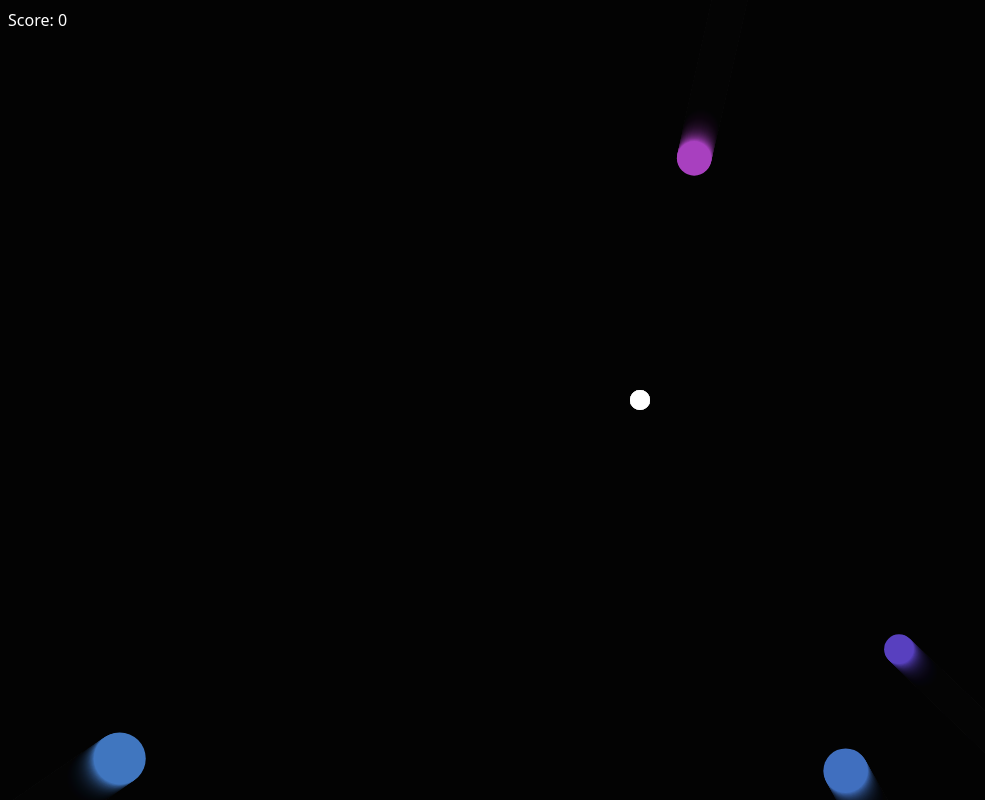
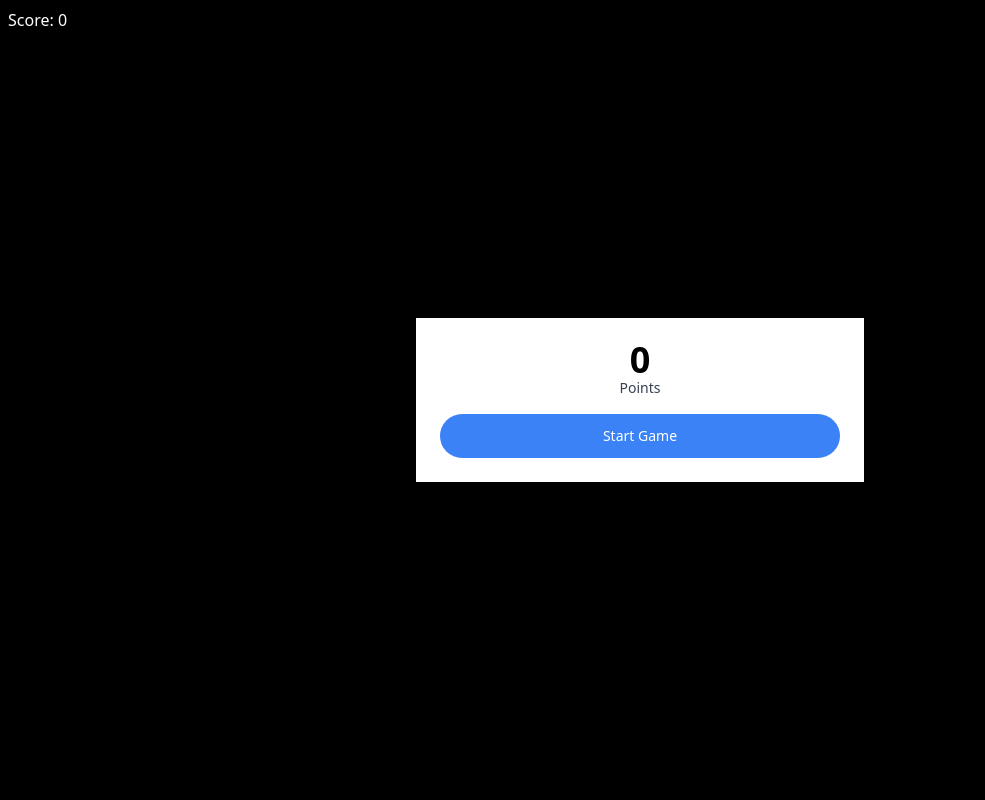
Before and after one commit to NaorBenEvgi/html5-canvas-game, a plain HTML site: page index.html in a window 1280 px wide. Shown: the whole page, without its empty margins (0-985 px from the left). Drawn offline with nearby package versions, Linux system fonts and the light colour scheme.

Commit message:
added start game button

```diff
--- a/app.js
+++ b/app.js
@@ -5,7 +5,8 @@ canvas.width = innerWidth
 canvas.height = innerHeight
 
 const scoreElement= document.querySelector('#score')
-
+const startGameButton = document.querySelector('#startGameButton')
+const modelEl = document.querySelector('#modelEl')
 class Player{
     constructor(x,y,radius,color){
         this.x = x
@@ -203,7 +204,7 @@ function animate(){
     })
 }
 
-window.addEventListener('click', (event)=>{
+addEventListener('click', (event)=>{
     const angle = Math.atan2(event.clientY - canvas.height/2, event.clientX - canvas.width/2)
     const velocity = {
         x: Math.cos(angle) * 5,
@@ -212,5 +213,9 @@ window.addEventListener('click', (event)=>{
     projectiles.push(new Projectile(canvas.width / 2, canvas.height / 2, 5, 'white',velocity))
 })
 
-animate()
-spawnEnemies()
+
+startGameButton.addEventListener('click', ()=>{
+    animate()
+    spawnEnemies()
+    modelEl.style.display = 'none'
+})
--- a/index.html
+++ b/index.html
@@ -9,8 +9,22 @@
 <link href="https://unpkg.com/tailwindcss@^2/dist/tailwind.min.css" rel="stylesheet">
 <body>
     <div class="fixed text-white ml-2 mt-2 select-none"><span>Score: </span><span id="score">0</span></div>
+    <div class="fixed inset-0 flex items-center justify-center" id="modelEl">
+        <div class="bg-white max-w-md w-full p-6  text-center">
+            <h1 class="text-4xl font-bold leading-none">0</h1>
+            <p class="text-sm text-gray-700 mb-4">Points</p>
+            <div>
+                <button class="bg-blue-500 text-white w-full py-3 rounded-full text-sm" id="startGameButton">Start Game</button>
+            </div>
+        </div>
+    </div>
     <canvas></canvas>
     <script src="https://cdnjs.cloudflare.com/ajax/libs/gsap/3.6.0/gsap.min.js" ></script>
     <script src="app.js"></script>
 </body>
+<style>
+    body{
+        background: black;
+    }
+</style>
 </html>
```
